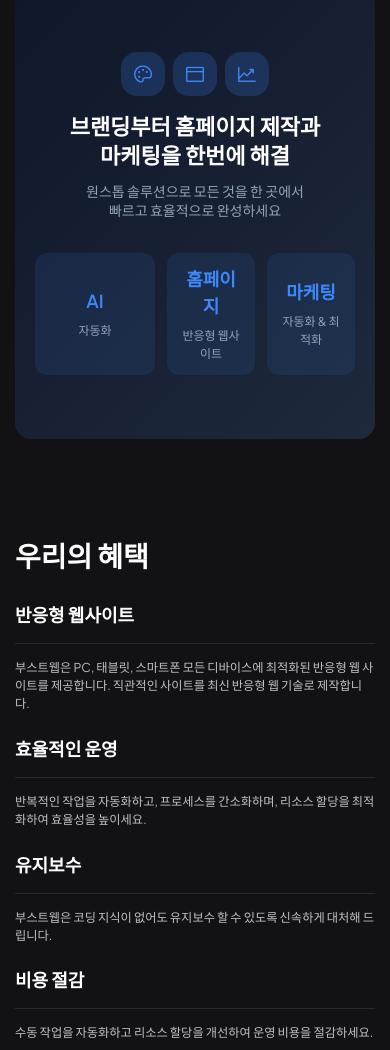
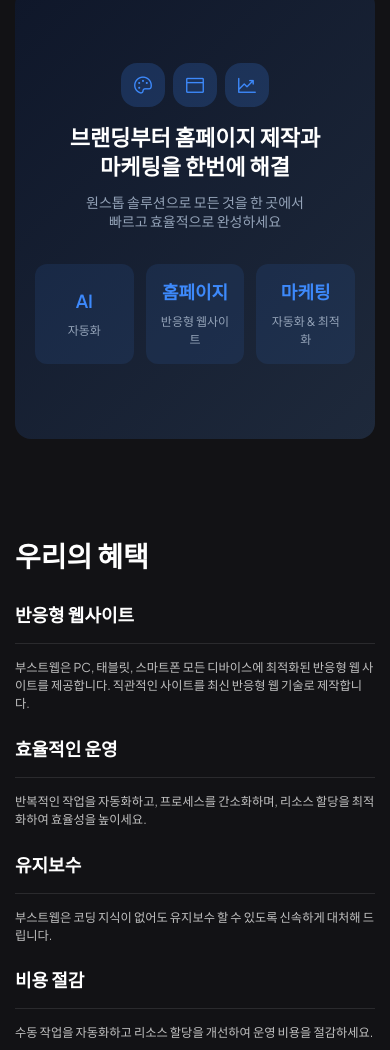
Before and after one commit to seobaejun/boostweb, a website: page HTML/about.html in a window 390 px wide. Shown: the part 1660-2710 px from the top of the page. Drawn offline with nearby package versions, Linux system fonts and the light colour scheme; no server answers; files whose address does not match are found by name.

Commit message:
fix: 모바일에서 3개 박스 가로 비율 동일하게 조정
- 모바일에서 AI, 홈페이지, 마케팅 박스의 가로 비율을 동일하게 설정
- flex: 1 1 calc(33.333% - 16px)로 각 박스 동일한 너비 적용
- min-width: 0으로 첫 번째 박스의 min-width 제한 제거

```diff
--- a/HTML/about.html
+++ b/HTML/about.html
@@ -369,8 +369,14 @@
         .how-it-work .bg-img.bora-24 > div > div:last-child {
           margin-top: 32px !important;
         }
-        /* 모바일에서 3개 박스 세로 비율 동일하게 */
+        /* 모바일에서 3개 박스 가로 비율 동일하게 */
+        .how-it-work .bg-img.bora-24 > div > div:last-child {
+          flex-wrap: wrap !important;
+        }
         .how-it-work .bg-img.bora-24 > div > div:last-child > div {
+          flex: 1 1 calc(33.333% - 16px) !important;
+          min-width: 0 !important;
+          max-width: none !important;
           min-height: 100px !important;
           display: flex !important;
           flex-direction: column !important;
```
Also changed, not shown: HTML/index.html (+7 -1 lines).
